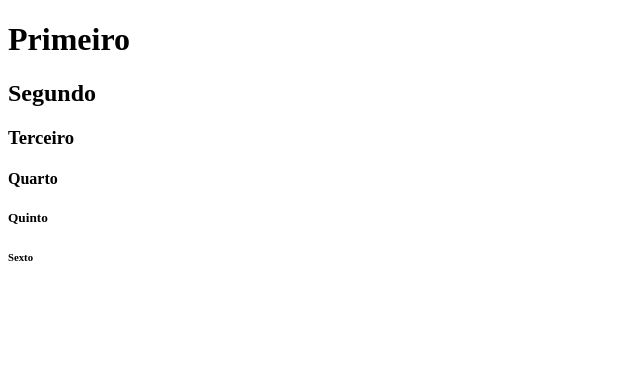
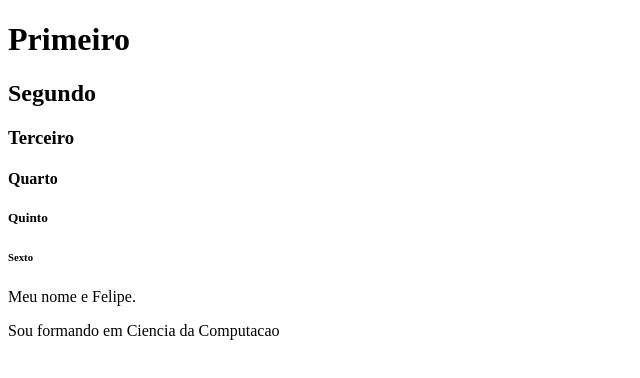
Before and after one commit to shaymon/cursodev6nna, a plain HTML site: page public_html/index.html in a window 1280 px wide. Shown: the whole page, without its empty margins (0-640 px from the left). Drawn offline with Linux system fonts and the light colour scheme.

Commit message:
tag_h; tag_p;

```diff
--- a/public_html/index.html
+++ b/public_html/index.html
@@ -7,5 +7,8 @@
         <h4>Quarto</h4>
         <h5>Quinto</h5>
         <h6>Sexto</h6>
+
+        <p>Meu nome e Felipe.</p>
+        <p>Sou formando em Ciencia da Computacao</p>
     </body>
 </html>
```
